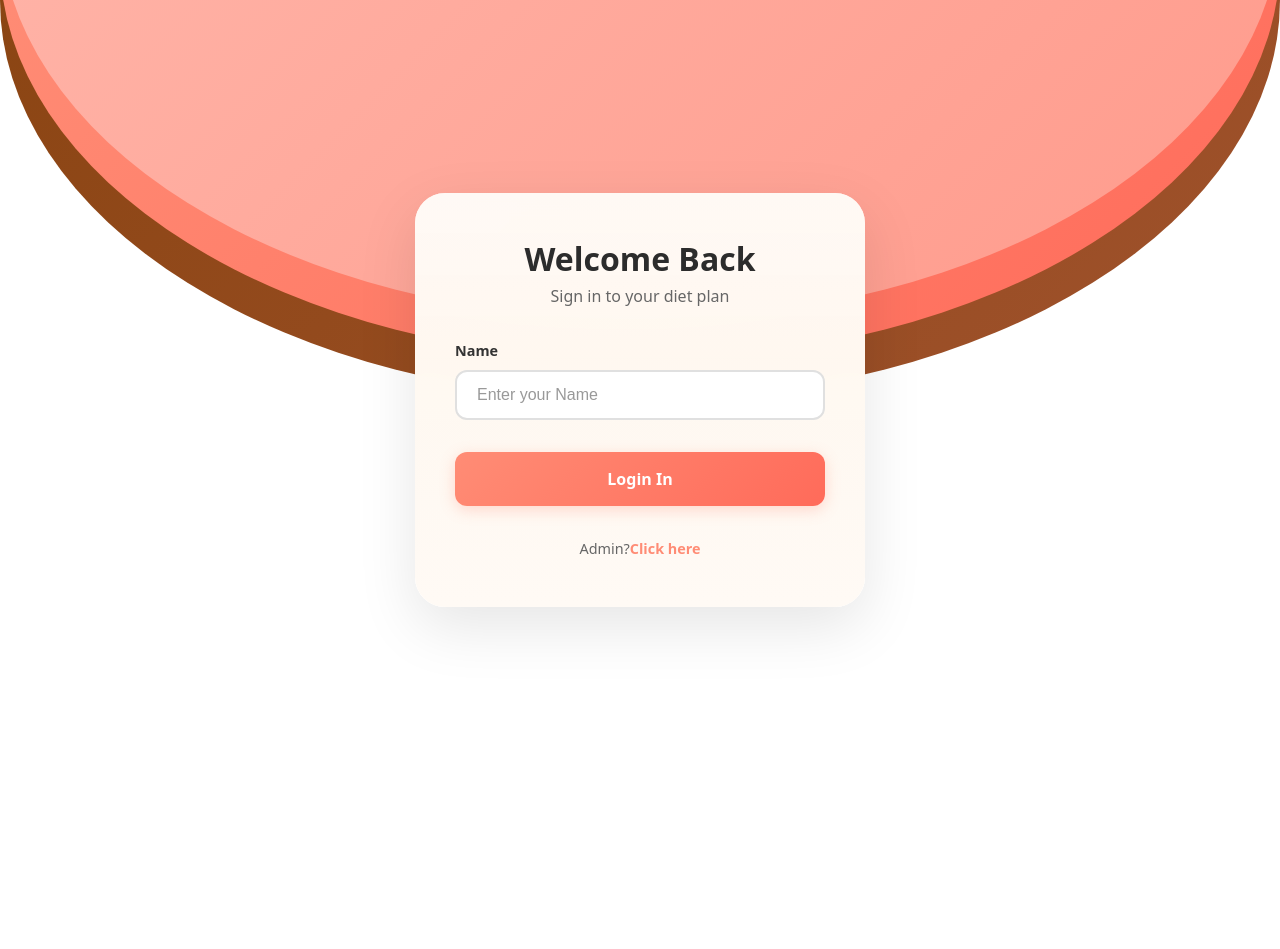
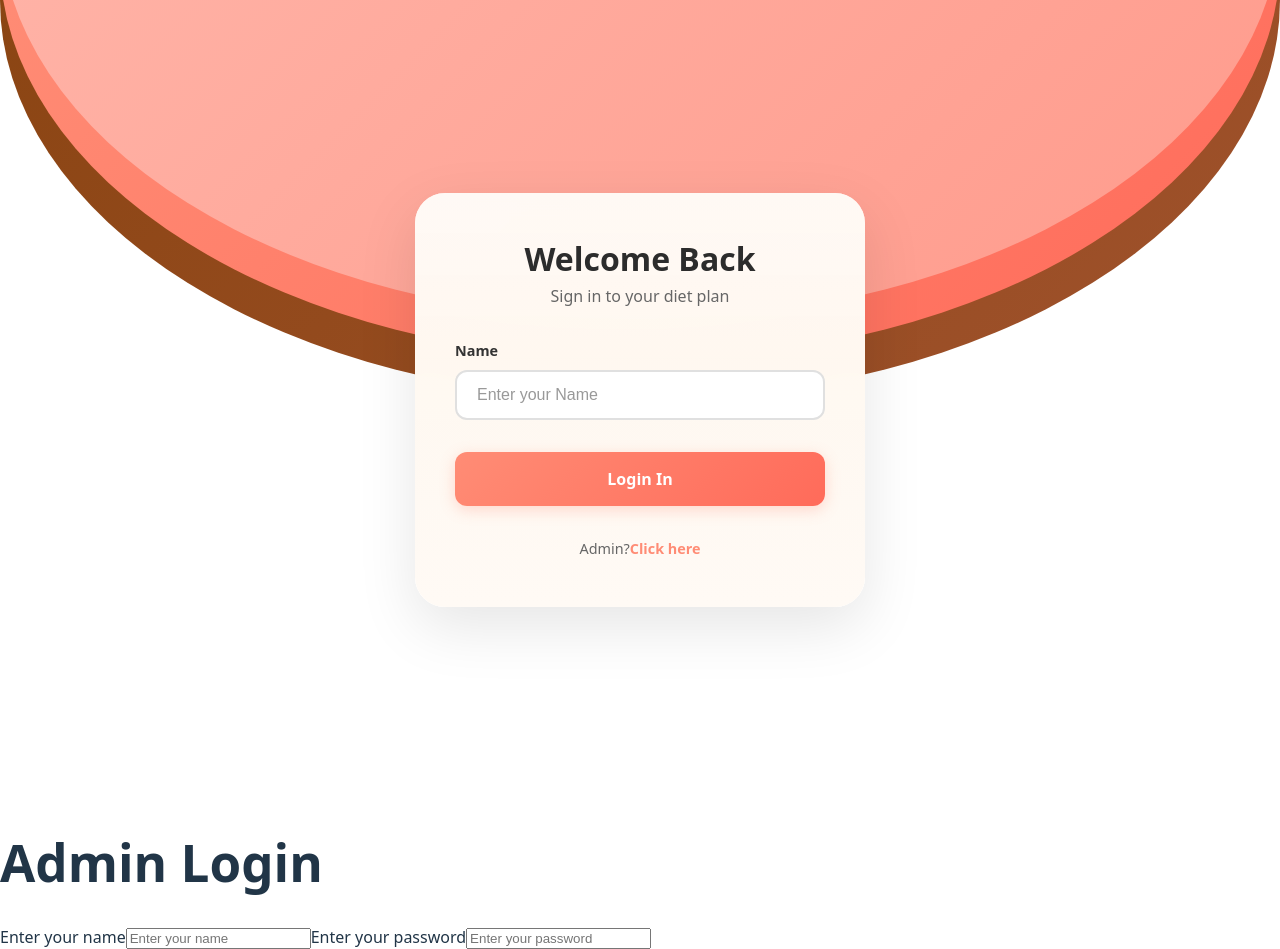
Before and after one commit to Nabnish/nish_diet, a React (Vite) app in the folder Nish-Nutritionish/: page / in a window 1280 px wide. Before the commit the page ends 800 px from the top, so only its background shows below. Built offline with nearby package versions, Linux system fonts and the light colour scheme.

Commit message:
fixed the syntax errors in Login and Admin pages

```diff
--- a/Nish-Nutritionish/package.json
+++ b/Nish-Nutritionish/package.json
@@ -11,7 +11,8 @@
   },
   "dependencies": {
     "react": "^19.2.0",
-    "react-dom": "^19.2.0"
+    "react-dom": "^19.2.0",
+    "react-router": "^7.10.1"
   },
   "devDependencies": {
     "@eslint/js": "^9.39.1",
--- a/Nish-Nutritionish/src/App.tsx
+++ b/Nish-Nutritionish/src/App.tsx
@@ -1,10 +1,13 @@
 import Login from './Login'
 import './App.css'
+import Admin from './admin'
 
 function App() {
   return (
     <div className="App">
       <Login />
+      <Admin />
+
     </div>
   )
 }
--- a/Nish-Nutritionish/src/Login.tsx
+++ b/Nish-Nutritionish/src/Login.tsx
@@ -1,5 +1,6 @@
 import { useState } from 'react'
 import './Login.css'
+
 
 function Login() {
   const [credentials, setCredentials] = useState({
@@ -18,7 +19,7 @@ function Login() {
     setError('')
   }
 
-  const handleSubmit = (e: React.FormEvent) => {
+  const handleSubmit = (e: React.FormEvent) =>  {
     e.preventDefault()
 
     // Basic validation
@@ -33,6 +34,8 @@ function Login() {
     // For demo purposes, you can add actual authentication logic here
     // Example: if (credentials.email === 'user@example.com' && credentials.password === 'password') { ... }
   }
+
+
 
   return (
     <div className="login-container">
--- a/Nish-Nutritionish/src/admin.tsx
+++ b/Nish-Nutritionish/src/admin.tsx
@@ -0,0 +1,76 @@
+import { useState } from 'react'
+
+
+function Admin() {
+    const [credentials, setCredential] = useState ({
+        name: "",
+        password: ""
+    })
+
+    const [error, setError] = useState("")
+
+    const handleChange = (e: React.ChangeEvent<HTMLInputElement>) => {
+        const {name,value} = e.target
+        setCredential (prev => ({
+            ...prev,
+            [name]: value
+        }))
+        setError("")
+
+
+    }
+
+    const handleSubmit = (e: React.FormEvent) => {
+        e.preventDefault()
+        if (!credentials.name || !credentials.password){
+            setError("Please fill in all fields")
+            return
+        }
+
+        console.log("Admin Login Attempt:", credentials);
+    }
+    return (
+        <div className='Box1'>
+            <div className="arch1"></div>
+            <div className="arch2"></div>
+            <div className="arch2"></div>
+            <div className="login">
+                <h1 className = 'heading'>Admin Login</h1>
+                <form onSubmit={handleSubmit} className='form1'>
+                    <div className="form-div">
+                        <label htmlFor='name'>Enter your name</label>
+                        <input
+                            type='name'
+                            id='name'
+                            name='name'
+                            value={credentials.name}
+                            onChange={handleChange}
+                            placeholder='Enter your name'/>
+                        <label htmlFor='password'>Enter your password</label>
+                        <input
+                            type='password'
+                            id='password'
+                            name='password'
+                            value={credentials.password}
+                            onChange={handleChange}
+                            placeholder="Enter your password"/>
+                    {error && <div className="error_dialog">{error}</div>}
+
+
+
+                    </div>
+
+
+                </form>
+
+
+
+
+
+
+            </div>
+
+        </div>
+    )
+}
+export default Admin
```
Also changed, not shown: 1 other file (tests, documents, lock files or other folders).
